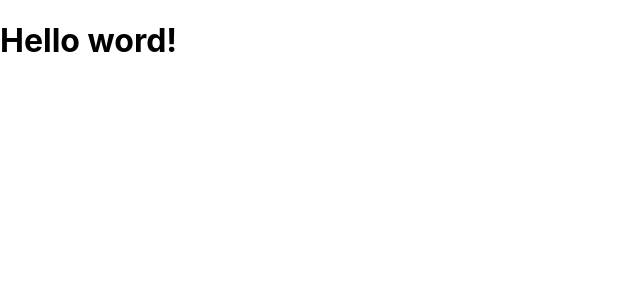
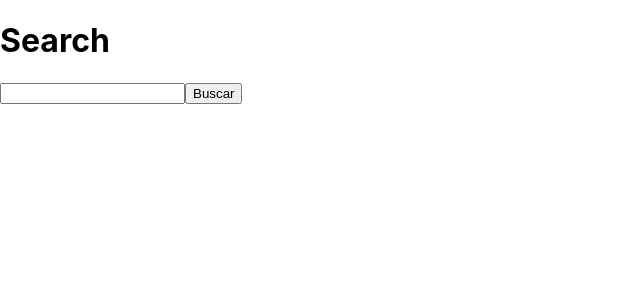
Before and after one commit to thiagonmiziara/performaceReact, a Next.js app: page / in a window 1280 px wide. Shown: the top 300 px of the page, without its empty margins (0-640 px from the left). Built offline with nearby package versions, Linux system fonts and the light colour scheme.

Commit message:
add jsonserver e add components

```diff
--- /dev/null
+++ b/components/ProductItem.tsx
@@ -0,0 +1,19 @@
+import React from "react";
+
+interface ProductItemProps {
+  product:{
+    id: number;
+  price: number;
+  title: string;
+  }
+}
+
+const ProductItem = ({ product }:ProductItemProps) => {
+  return (
+    <div>
+      {product.title} - <strong>{product.price}</strong>
+    </div>
+  );
+};
+
+export default ProductItem;
--- /dev/null
+++ b/components/SearchResults.tsx
@@ -0,0 +1,25 @@
+import React from 'react'
+import ProductItem from './ProductItem';
+
+interface SearchResultsProps{
+  results: Array<{
+    id: number;
+    price: number;
+    title: string;
+  }>
+}
+
+
+const SearchResults = ({results}:SearchResultsProps) => {
+  return (
+    <div>
+      {results.map(product =>{
+        return(
+          <ProductItem product={product}/>
+        );
+      })}
+    </div>
+  )
+}
+
+export default SearchResults;
--- a/pages/index.tsx
+++ b/pages/index.tsx
@@ -1,9 +1,37 @@
-
+import { FormEvent, useState } from "react";
+import SearchResults from "../components/SearchResults";
 
 export default function Home() {
+  const [search, setSearch] = useState("");
+  const [results, setResults] = useState([]);
+
+  async function handleSearch(event: FormEvent){
+    event.preventDefault();
+
+    if(!search.trim()){
+      return;
+    }
+
+    const response = await fetch(`http://localhost:3333/products?q=${search}`)
+    const data = await response.json();
+    setResults(data)
+  }
+
   return (
+    <div>
+      <h1>Search</h1>
 
-     <h1>Hello word!</h1>
+      <form onSubmit={handleSearch}>
+        <input
+          type="text"
+          value={search}
+          onChange={(e) => setSearch(e.target.value)}
+        />
 
-  )
+        <button type="submit">Buscar</button>
+      </form>
+
+      <SearchResults results={results}/>
+    </div>
+  );
 }
```
